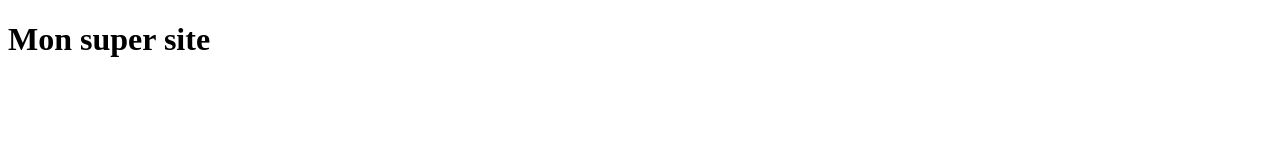
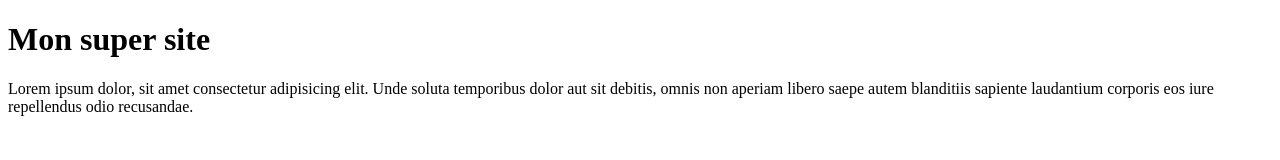
Before and after one commit to Oipnet/test, a plain HTML site: page index.html in a window 1280 px wide. Drawn offline with Linux system fonts and the light colour scheme.

Commit message:
Ajout text

```diff
--- a/index.html
+++ b/index.html
@@ -8,5 +8,6 @@
 </head>
 <body>
     <h1>Mon super site</h1>
+    <p>Lorem ipsum dolor, sit amet consectetur adipisicing elit. Unde soluta temporibus dolor aut sit debitis, omnis non aperiam libero saepe autem blanditiis sapiente laudantium corporis eos iure repellendus odio recusandae.</p>
 </body>
 </html>
```
